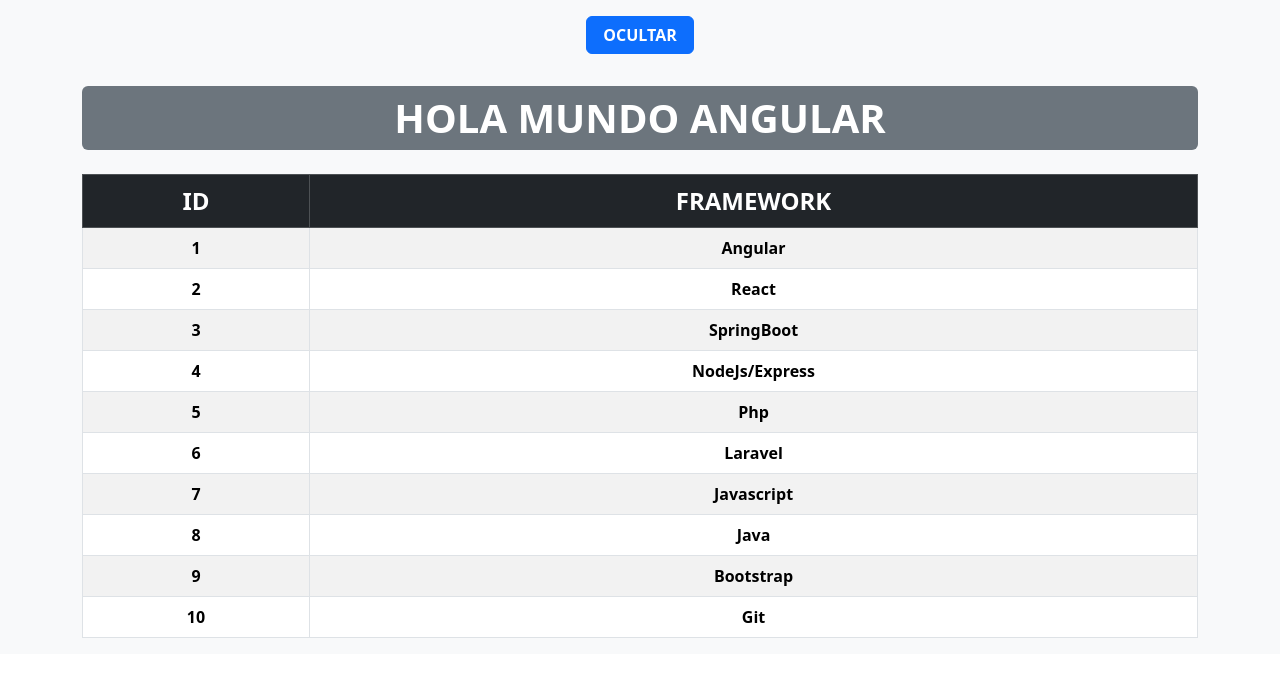
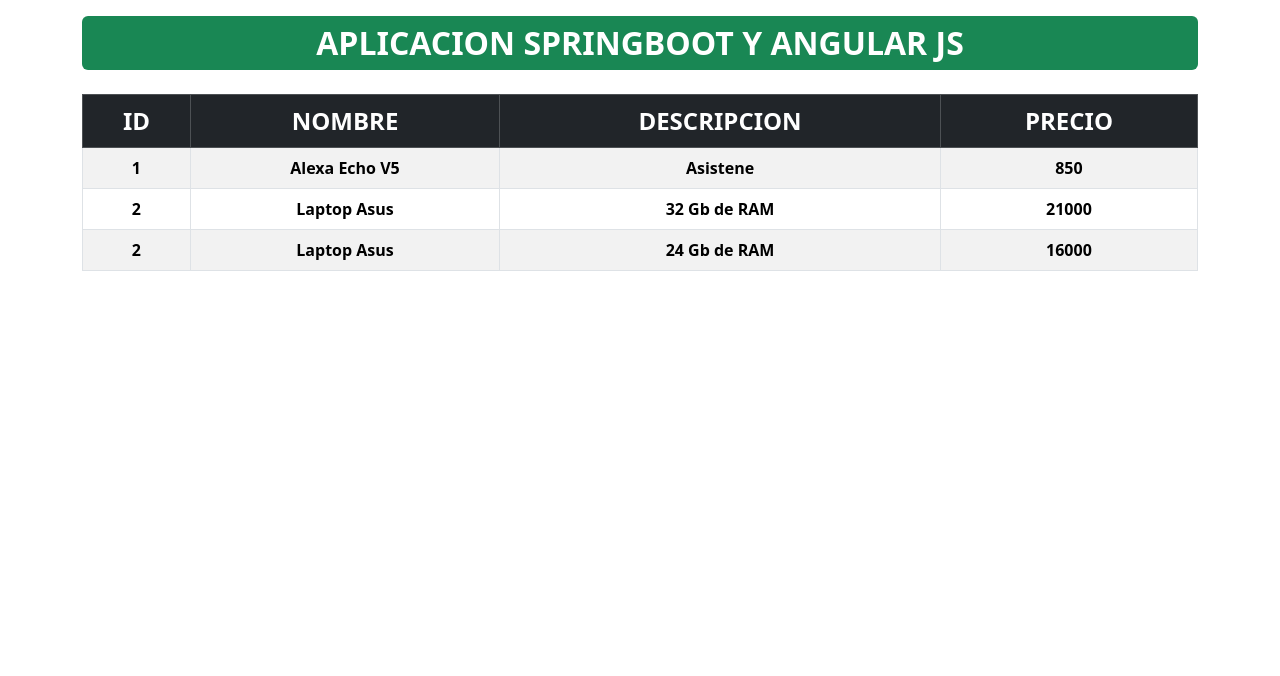
Before and after one commit to AlanAltamiranoH1504/SpringBoot_Angular_App_Frontend, an Angular app: page / in a window 1280 px wide. Shown: the top 676 px of the page. Built offline with nearby package versions, Linux system fonts and the light colour scheme.

Commit message:
feat: add findAll method rendering in frontend
- add html component for product rendering

```diff
--- a/src/app/app.component.html
+++ b/src/app/app.component.html
@@ -1,54 +1,56 @@
-<div class="bg-light">
-  <div class="container-xl">
-    <div class="row d-flex justify-content-center py-3">
-      <div class="col-md-4 d-flex justify-content-center">
-        <button
-          type="button"
-          (click)="setEnabled()"
-          class="btn btn-primary fw-bold text-center text-uppercase px-3 ">
-          {{ enable ? 'Ocultar' : 'Mostrar' }}
-        </button>
-      </div>
-    </div>
-  </div>
+<!--<div class="bg-light">-->
+<!--  <div class="container-xl">-->
+<!--    <div class="row d-flex justify-content-center py-3">-->
+<!--      <div class="col-md-4 d-flex justify-content-center">-->
+<!--        <button-->
+<!--          type="button"-->
+<!--          (click)="setEnabled()"-->
+<!--          class="btn btn-primary fw-bold text-center text-uppercase px-3 ">-->
+<!--          {{ enable ? 'Ocultar' : 'Mostrar' }}-->
+<!--        </button>-->
+<!--      </div>-->
+<!--    </div>-->
+<!--  </div>-->
 
-  @if (enable) {
-    <div class="container-xl">
-      <div class="row my-3">
-        <div class="col-md-12">
-          <h1 class="text-center text-uppercase fw-bold bg-secondary rounded text-white py-2">{{ title }}</h1>
-        </div>
-      </div>
+<!--  @if (enable) {-->
+<!--    <div class="container-xl">-->
+<!--      <div class="row my-3">-->
+<!--        <div class="col-md-12">-->
+<!--          <h1 class="text-center text-uppercase fw-bold bg-secondary rounded text-white py-2">{{ title }}</h1>-->
+<!--        </div>-->
+<!--      </div>-->
 
-      <div class="row">
-        <div class="col-md-12">
-          <table class="table table-bordered table-striped">
-            <thead class="text-uppercase text-center table-dark">
-            <tr class="fs-4">
-              <th>Id</th>
-              <th>Framework</th>
-            </tr>
-            </thead>
-            <tbody>
-              @for (curso of cursos; track $index){
-                <tr class="text-center fw-semibold">
-                  <td>{{$index + 1}}</td>
-                  <td>{{curso}}</td>
-                </tr>
-              }
-            </tbody>
-          </table>
-        </div>
-      </div>
-    </div>
-  } @else {
-    <div class="container-xl">
-      <div class="row my-3">
-        <div class="col-md-12">
-          <h1 class="text-center text-uppercase fw-bold bg-warning rounded text-black py-2">Contenido no
-            disponible</h1>
-        </div>
-      </div>
-    </div>
-  }
-</div>
+<!--      <div class="row">-->
+<!--        <div class="col-md-12">-->
+<!--          <table class="table table-bordered table-striped">-->
+<!--            <thead class="text-uppercase text-center table-dark">-->
+<!--            <tr class="fs-4">-->
+<!--              <th>Id</th>-->
+<!--              <th>Framework</th>-->
+<!--            </tr>-->
+<!--            </thead>-->
+<!--            <tbody>-->
+<!--              @for (curso of cursos; track $index){-->
+<!--                <tr class="text-center fw-semibold">-->
+<!--                  <td>{{$index + 1}}</td>-->
+<!--                  <td>{{curso}}</td>-->
+<!--                </tr>-->
+<!--              }-->
+<!--            </tbody>-->
+<!--          </table>-->
+<!--        </div>-->
+<!--      </div>-->
+<!--    </div>-->
+<!--  } @else {-->
+<!--    <div class="container-xl">-->
+<!--      <div class="row my-3">-->
+<!--        <div class="col-md-12">-->
+<!--          <h1 class="text-center text-uppercase fw-bold bg-warning rounded text-black py-2">Contenido no-->
+<!--            disponible</h1>-->
+<!--        </div>-->
+<!--      </div>-->
+<!--    </div>-->
+<!--  }-->
+<!--</div>-->
+
+<app-product></app-product>
--- a/src/app/app.component.ts
+++ b/src/app/app.component.ts
@@ -1,11 +1,12 @@
 import {Component} from '@angular/core';
 import {RouterOutlet} from '@angular/router';
 import {NgForOf, NgIf} from '@angular/common';
+import {ProductComponent} from './products/components/product/product.component';
 
 @Component({
   selector: 'app-root',
   standalone: true,
-  imports: [RouterOutlet, NgIf, NgForOf],
+  imports: [RouterOutlet, NgIf, NgForOf, ProductComponent],
   templateUrl: './app.component.html',
   styleUrl: './app.component.css'
 })
--- a/src/app/products/components/product/product.component.html
+++ b/src/app/products/components/product/product.component.html
@@ -1 +1,45 @@
-<p>product works!</p>
+@if (productos.length >= 1) {
+  <div class="container-xl my-3">
+    <div class="row">
+      <div class="col-md-12">
+        <h2 class="bg-success py-2 px-3 fw-bolder text-white text-uppercase rounded text-center">Aplicacion SpringBoot y Angular JS</h2>
+      </div>
+    </div>
+  </div>
+  <div class="container-xl my-3">
+    <div class="row">
+      <div class="col-md-12">
+        <table class="table table-bordered table-striped">
+          <thead class="text-uppercase text-center table-dark">
+          <tr class="fs-4">
+            <th>Id</th>
+            <th>Nombre</th>
+            <th>Descripcion</th>
+            <th>Precio</th>
+          </tr>
+          </thead>
+          <tbody>
+            @for (producto of productos; track $index) {
+              <tr class="text-center fw-semibold">
+                <td>{{ producto.id }}</td>
+                <td>{{producto.nombre}}</td>
+                <td>{{producto.descripcion}}</td>
+                <td>{{producto.precio}}</td>
+              </tr>
+            }
+          </tbody>
+        </table>
+      </div>
+    </div>
+  </div>
+} @else {
+  <div class="container-xl">
+    <div class="row">
+      <div class="col-md-12">
+        <div class="bg-warning text-uppercase fw-bolder text-white rounded">
+          <h2>Lo sentimos no hay productos</h2>
+        </div>
+      </div>
+    </div>
+  </div>
+}
```
